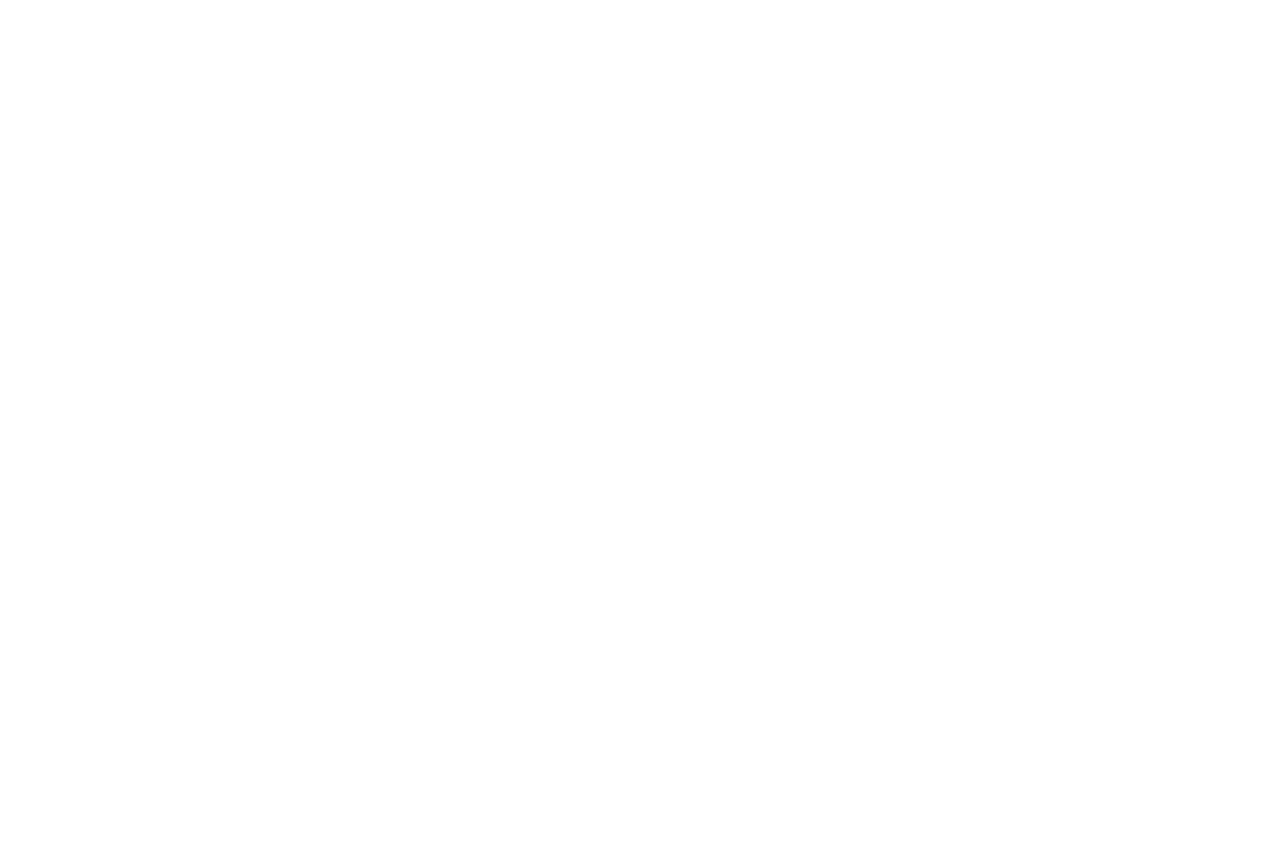
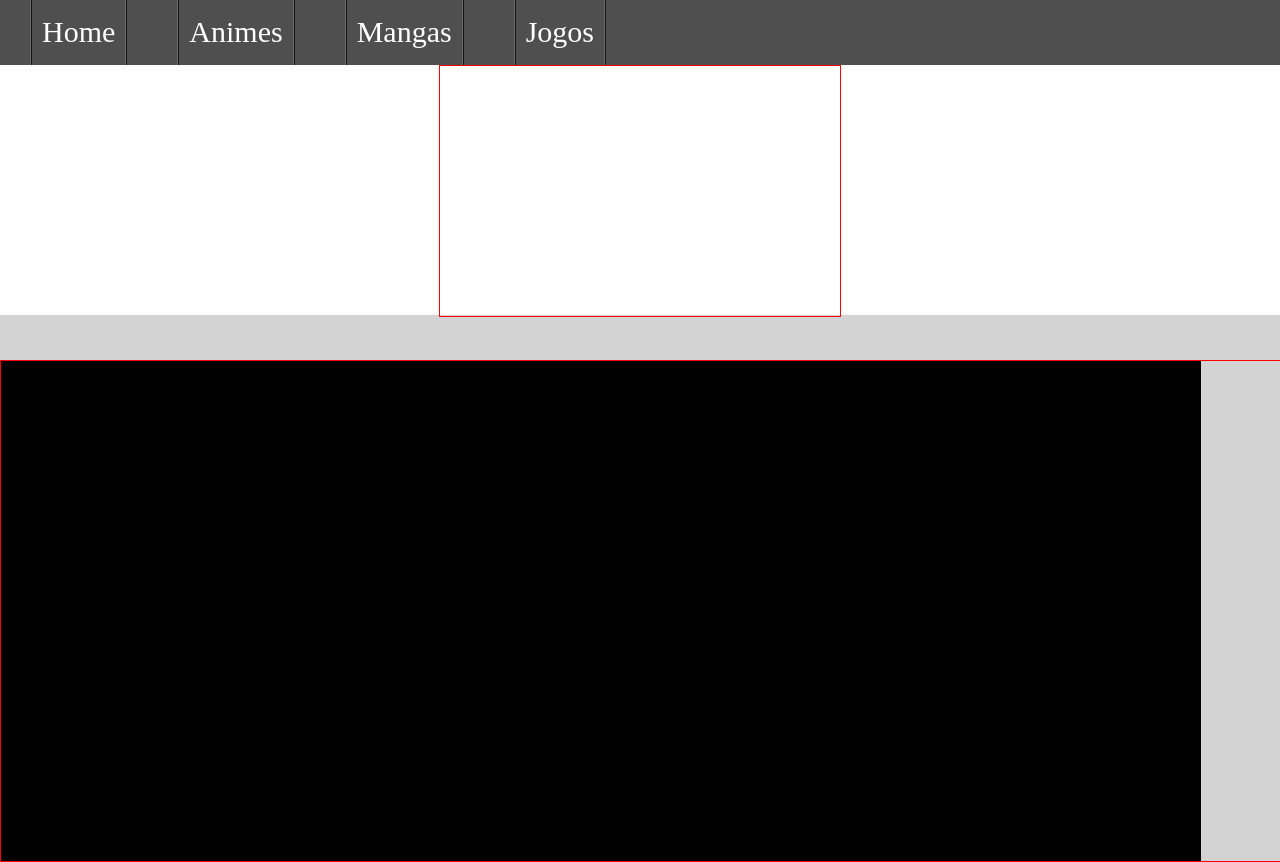
Before and after one commit to EduardoCruzProductions/DxProject, a PHP site: page / in a window 1280 px wide. Before the commit the page is empty. Before the commit the page ends 800 px from the top, so only its background shows below. Run offline with PHP 8.4, Linux system fonts and the light colour scheme.

Commit message:
Primeiro Up

```diff
--- /dev/null
+++ b/css/style_home.css
@@ -0,0 +1,115 @@
+body{
+
+	background:#D3D3D3;
+
+}
+
+#topo{
+
+	position:fixed;
+	height:65px;
+	width:100%;
+	top: 0;
+	left: 0;
+	z-index:100;
+	background:#4F4F4F;
+
+}
+
+#baner{
+
+	position:absolute;
+	top:65px;
+	left:0;
+	height:250px;
+	width:100%;
+	background:white;
+
+}
+
+#baner div{
+
+	margin-left:auto;
+	margin-right:auto;
+	height:250px;
+	width:400px;
+	border: 1px solid red;
+
+}
+
+#main_menu{
+
+	position:absolute;
+	top:360px;
+	left:0;
+	width:100%;
+	text-align:center;
+	border:1px solid red;
+
+}
+
+
+#main_option{
+	margin:0 auto;
+	float:left;
+	height:500px;
+	width:400px;
+	background:black;
+
+}
+
+#main_option_l{
+
+	margin-left:100px;
+	float:left;
+	height:500px;
+	width:400px;
+	background:black;
+
+}
+
+#main_option_r{
+
+	margin-right:100px;
+	float:right;
+	height:500px;
+	width:400px;
+	background:black;
+
+}
+
+a{
+
+	text-decoration:none;
+
+}
+
+#botao{
+
+	float:left;
+	height:65px;
+	width:auto;
+	margin-left:30px;
+	margin-right: 20px;
+	border-left: 2px ridge #696969;
+	border-right: 2px ridge #696969;
+}
+
+#botao:hover{
+
+	border-left: 2px solid #828282;
+	border-right: 2px solid #828282;
+
+}
+
+#botao #text{
+
+	margin-left:10px;
+	margin-right:10px;
+	margin-top:15px;
+	text-align:center;
+	font-size:30px;
+	color:white;
+	margin-bottom:10px;
+
+}
--- a/index.php
+++ b/index.php
@@ -1,17 +1,62 @@
 <!DOCTYPE html>
-<!--
-To change this license header, choose License Headers in Project Properties.
-To change this template file, choose Tools | Templates
-and open the template in the editor.
--->
 <html>
-    <head>
-        <meta charset="UTF-8">
-        <title></title>
-    </head>
-    <body>
-        <?php
-        // put your code here
-        ?>
-    </body>
+
+	<head>
+
+		<title>Home</title>
+		<link rel="stylesheet" href="css/style_home.css">
+		<meta charset="utf-8">
+
+	</head>
+
+	<body>
+
+		<div id="topo">
+
+			<a href="#"><div id="botao"><div id="text">Home</div></div></a>
+			<a href="#"><div id="botao"><div id="text">Animes</div></div></a>
+			<a href="#"><div id="botao"><div id="text">Mangas</div></div></a>
+			<a href="#"><div id="botao"><div id="text">Jogos</div></div></a>
+		</div>
+
+		<article id="baner">
+
+			<div></div>
+
+		</article>
+
+
+
+
+		<div id="main_menu">
+
+			<div id="main_option">
+
+
+
+			</div>
+
+			<div id="main_option">
+
+
+
+			</div>
+
+			<div id="main_option">
+
+
+
+			</div>
+
+
+		</div>
+
+
+
+
+
+
+	</body>
+
+
 </html>
```
